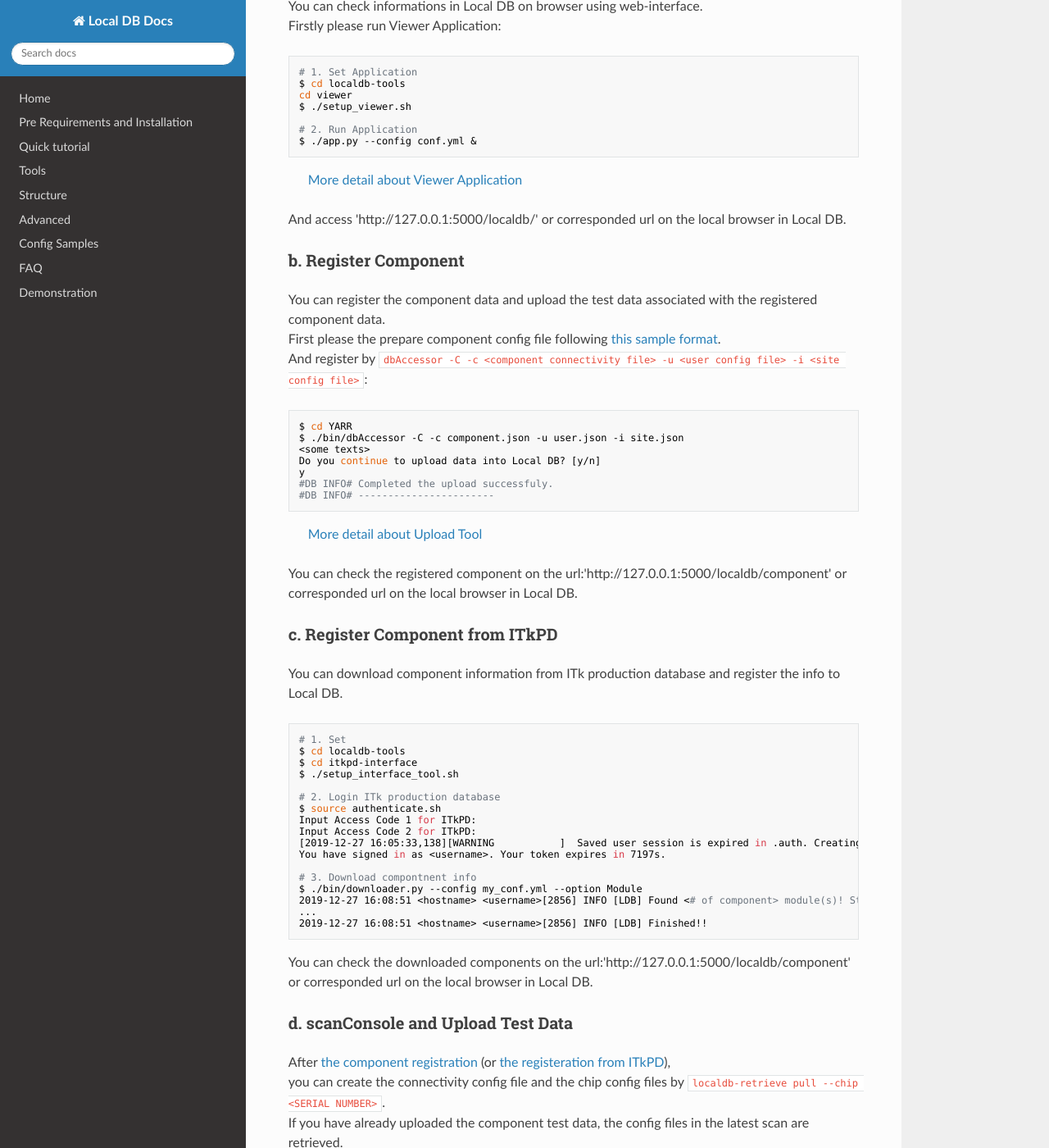
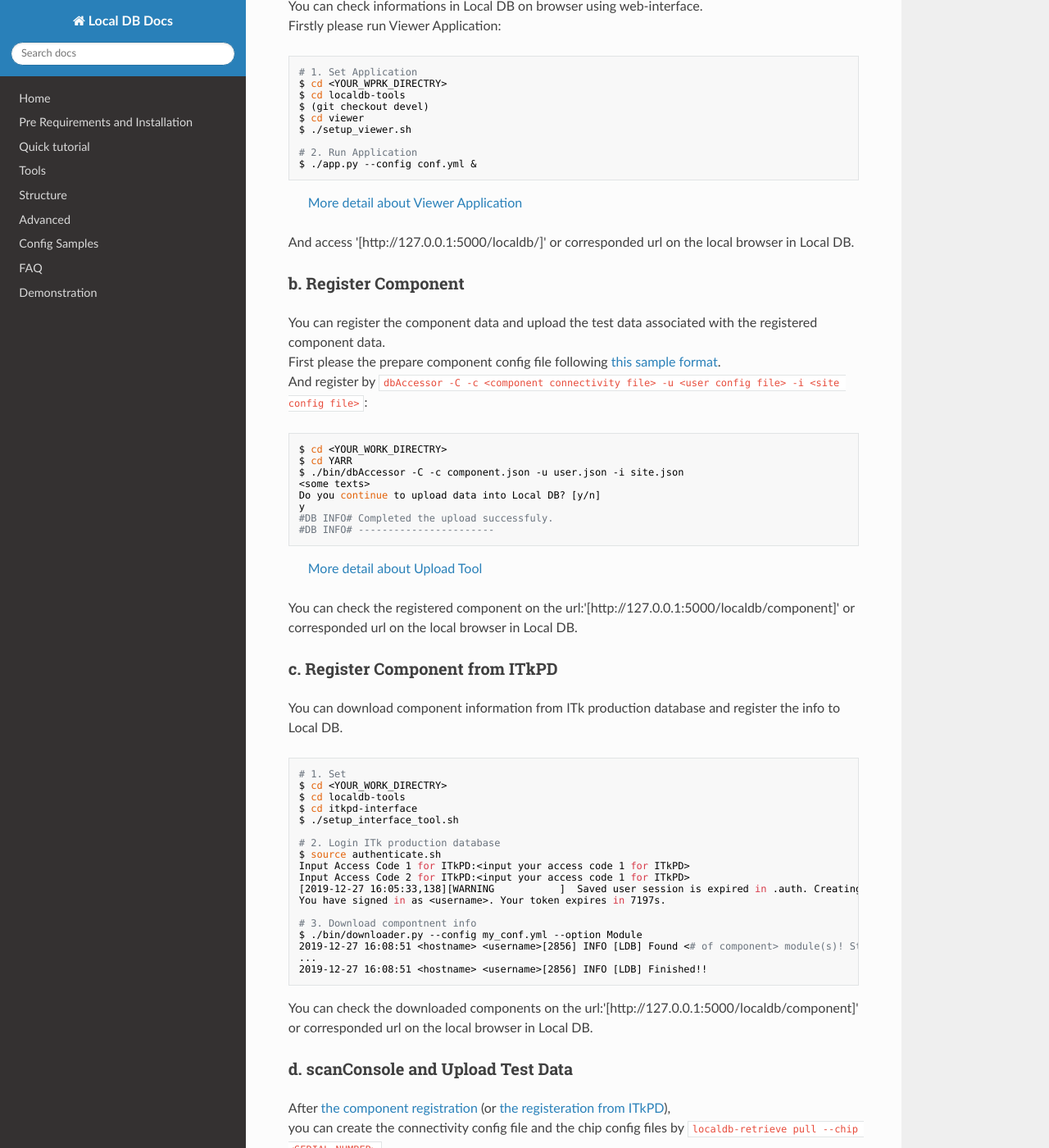
Before and after one commit to jlab-hep/localdb-docs, an MkDocs documentation site: the page built from docs/advanced-tutorial.md, in a window 1280 px wide and 1400 px high, scrolled down 406 px. Shown: the whole window at 82% size. Built offline with MkDocs 1.6.1, drawn with Linux system fonts in a browser that asks for light colours; nearby versions of some CDN libraries; old or Windows-style settings are respelled for this version of MkDocs; some of the changed text lies outside the part shown.

Commit message:
modified tutorial.md

````diff
--- a/docs/advanced-tutorial.md
+++ b/docs/advanced-tutorial.md
@@ -15,8 +15,10 @@ Firstly please run Viewer Application:
 
 ```bash
 # 1. Set Application
+$ cd <YOUR_WPRK_DIRECTRY>
 $ cd localdb-tools
-cd viewer
+$ (git checkout devel)
+$ cd viewer
 $ ./setup_viewer.sh
 
 # 2. Run Application
@@ -24,7 +26,7 @@ $ ./app.py --config conf.yml &
 ```
 > [More detail about Viewer Application](viewer.md)
 
-And access 'http://127.0.0.1:5000/localdb/' or corresponded url on the local browser in Local DB.
+And access '[http://127.0.0.1:5000/localdb/]' or corresponded url on the local browser in Local DB.
 
 ### b. Register Component
 
@@ -33,6 +35,7 @@ First please the prepare component config file following [this sample format](co
 And register by `dbAccessor -C -c <component connectivity file> -u <user config file> -i <site config file>`:
 
 ```bash
+$ cd <YOUR_WORK_DIRECTRY>
 $ cd YARR
 $ ./bin/dbAccessor -C -c component.json -u user.json -i site.json
 <some texts>
@@ -43,7 +46,7 @@ y
 ```
 > [More detail about Upload Tool](upload.md)
 
-You can check the registered component on the url:'http://127.0.0.1:5000/localdb/component' or corresponded url on the local browser in Local DB.
+You can check the registered component on the url:'[http://127.0.0.1:5000/localdb/component]' or corresponded url on the local browser in Local DB.
 
 ### c. Register Component from ITkPD
 
@@ -51,14 +54,15 @@ You can download component information from ITk production database and register
 
 ```bash
 # 1. Set
+$ cd <YOUR_WORK_DIRECTRY>
 $ cd localdb-tools
 $ cd itkpd-interface
 $ ./setup_interface_tool.sh
 
 # 2. Login ITk production database
 $ source authenticate.sh
-Input Access Code 1 for ITkPD:
-Input Access Code 2 for ITkPD:
+Input Access Code 1 for ITkPD:<input your access code 1 for ITkPD>
+Input Access Code 2 for ITkPD:<input your access code 1 for ITkPD>
 [2019-12-27 16:05:33,138][WARNING           ]  Saved user session is expired in .auth. Creating a new one. (core.py:55)
 You have signed in as <username>. Your token expires in 7197s.
 
@@ -69,8 +73,7 @@ $ ./bin/downloader.py --config my_conf.yml --option Module
 2019-12-27 16:08:51 <hostname> <username>[2856] INFO [LDB] Finished!!
 ```
 
-You can check the downloaded components on the url:'http://127.0.0.1:5000/localdb/component' or corresponded url on the local browser in Local DB.
-
+You can check the downloaded components on the url:'[http://127.0.0.1:5000/localdb/component]' or corresponded url on the local browser in Local DB.
 
 ### d. scanConsole and Upload Test Data
 
@@ -82,8 +85,9 @@ If you have already uploaded the component test data, the config files in the la
 **Please change to the devel branch if want to use.**<br>
 
 ```bash
+$ cd <YOUR_WORK_DIRECTRY>
 $ cd YARR
-$ ./localdb/bin/localdb-retrieve pull --chip <SERIAL NUMBER>
+$ ./localdb/bin/localdbtool-retrieve pull --chip <SERIAL NUMBER>
 #DB INFO# -----------------------
 #DB INFO# [Connection Test] DB Server: mongodb://127.0.0.1:27017/localdb
 #DB INFO# ---> Connection is GOOD.
````
Also changed, not shown: other parts of docs/advanced-tutorial.md (+2 -5 lines), docs/tutorial.md (+1 -1 lines).
